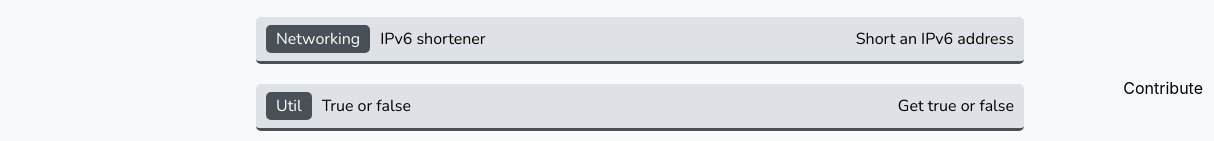
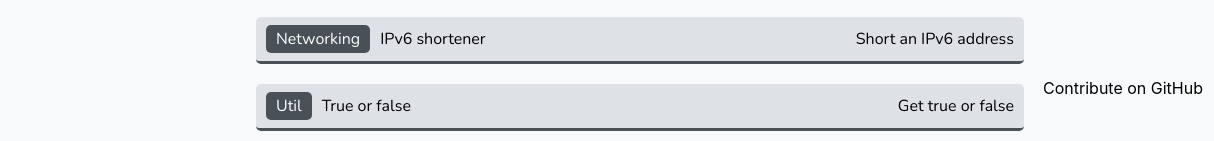
Before and after one commit to Mo0nSw0rth/tools, a plain HTML site: page index.html in a window 1280 px wide. Shown: the part 671-812 px from the top of the page, 0-1214 px from the left. Drawn offline with nearby package versions, Linux system fonts and the light colour scheme.

Commit message:
fixed text

```diff
--- a/index.html
+++ b/index.html
@@ -16,7 +16,7 @@
     <div class="contribute">
         <div class="flex flex-row items-center">
             <a href="https://github.com/ShortyDev/tools/fork">
-                <span>Contribute</span>
+                <span>Contribute on GitHub</span>
             </a>
             <a href="https://github.com/ShortyDev/tools">
                 <img src="assets/img/GitHub-Mark-32px.png" width=32 height=32 alt="GitHub Logo">
```
